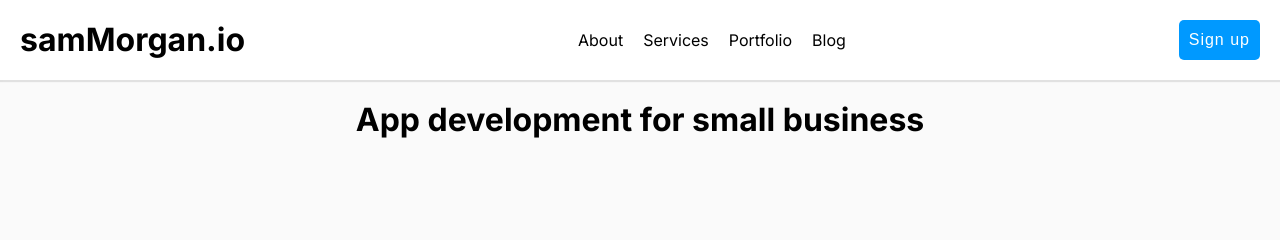
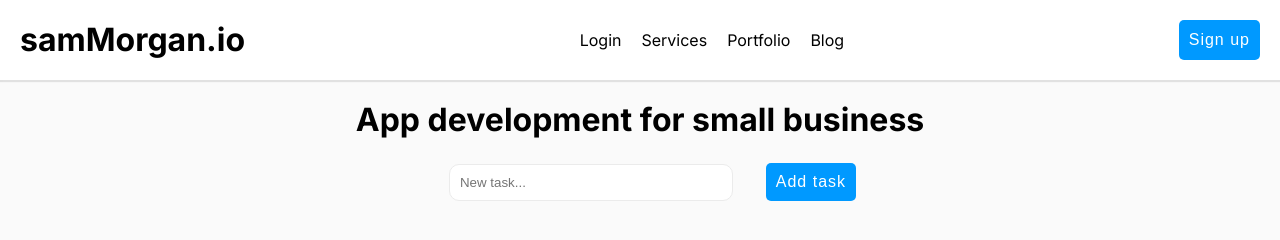
Before and after one commit to morganwebdev/vanillajs, a plain HTML site: page index.html in a window 1280 px wide. Drawn offline with Linux system fonts and the light colour scheme.

Commit message:
updated JS

```diff
--- a/index.html
+++ b/index.html
@@ -14,11 +14,11 @@
     <title>samMorgan.io</title>
   </head>
   <body>
-    <script src="main.js"></script>
+
     <header class="mainheader">
       <h1 class="logo">samMorgan.io</h1>
       <ul class="navbar">
-        <li>About</li>
+        <li class="nav-item1">About</li>
         <li>Services</li>
         <li>Portfolio</li>
         <li>Blog</li>
@@ -27,6 +27,10 @@
     </header>
     <div class="maincontent">
       <h1 class="pagetitle">App development for small business</p>
+        <input type="text" placeholder="New task..." class="input" />
+        <button class="btn" onclick="handleClick()">Add task</button>
+        <ul class="task-list"></ul>
     </div>
+    <script src="main.js"></script>
   </body>
 </html>
--- a/main.js
+++ b/main.js
@@ -0,0 +1,16 @@
+function selectNavItem() {
+  const isLoggedIn = true;
+  let item = document.querySelector(".nav-item1");
+  isLoggedIn ? (item.innerHTML = "Login") : " ";
+}
+
+selectNavItem();
+
+function handleClick() {
+  let input = document.querySelector(".input");
+  let value = input.value;
+  let taskListEl = document.querySelector(".task-list");
+  const taskList = [];
+  taskList.push(input.value);
+  taskListEl.innerHTML += taskList;
+}
--- a/style.css
+++ b/style.css
@@ -6,6 +6,25 @@
 body {
   font-family: Inter;
   background-color: #fafafa;
+}
+
+input,
+input:hover,
+input:focus {
+  padding: 10px;
+  margin: 25px;
+  border-radius: 10px;
+  border-size: 1px;
+  border-width: 1px;
+  border-color: #ebebeb;
+  box-shadow: none;
+  border-style: solid;
+  width: 50%;
+  outline: none;
+  background: #fff;
+}
+input:hover {
+  border-style: so;
 }
 .maincontent {
   display: flex;
@@ -23,14 +42,12 @@ body {
   justify-content: space-between;
   padding: 20px;
 }
-
 .navbar {
   list-style: none;
   display: flex;
   justify-content: center;
   align-items: center;
 }
-
 .navbar li {
   padding: 10px;
 }
@@ -39,7 +56,6 @@ body {
   font-weight: bold;
   cursor: pointer;
 }
-
 .btn {
   padding: 10px;
   background-color: #0099ff;
```
Also changed, not shown: 1 other file.
